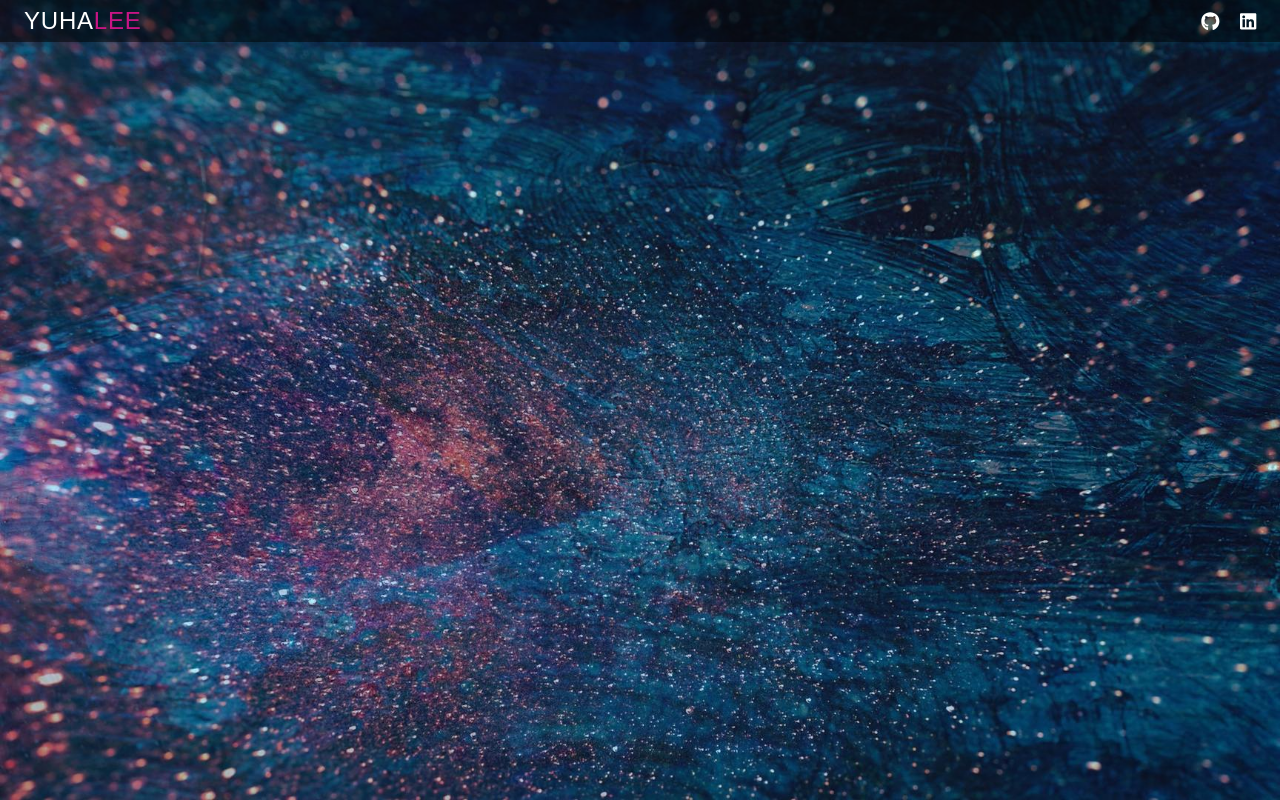
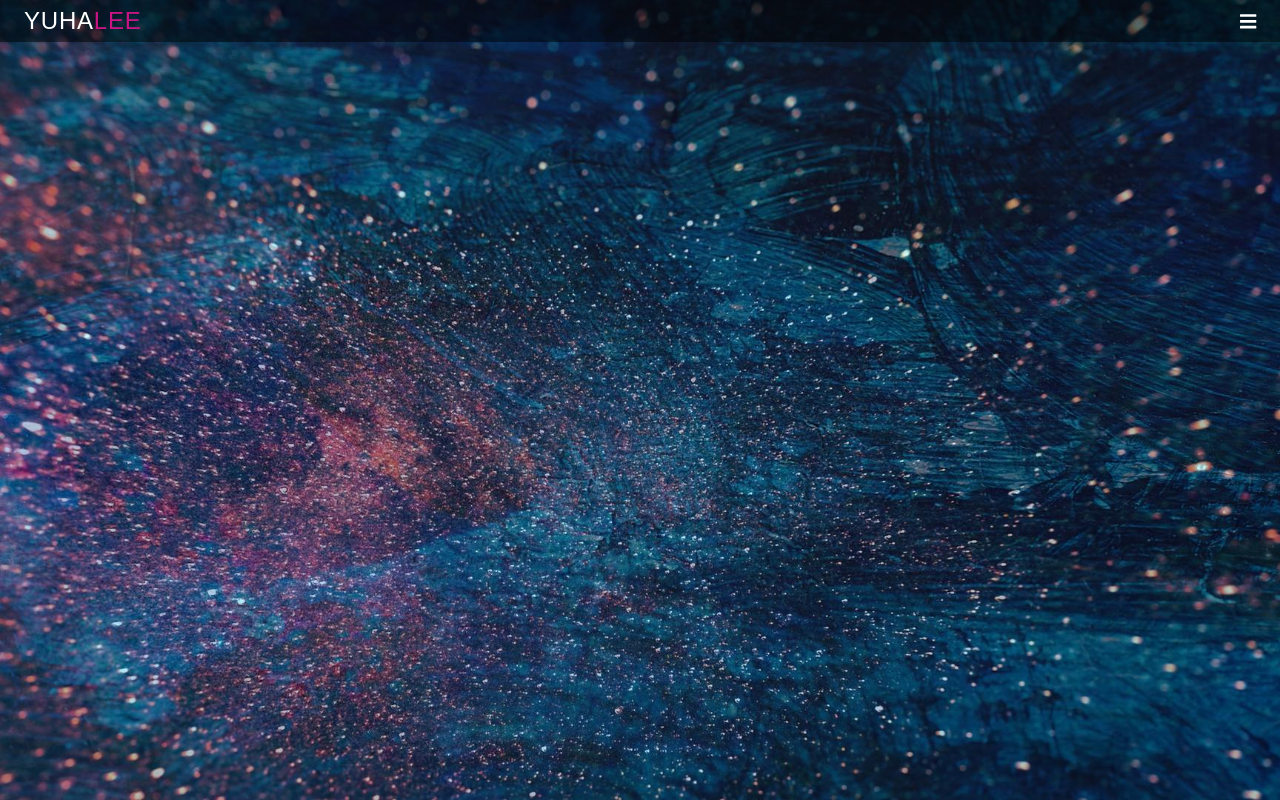
Before and after one commit to yuha-lee/me, a React app: page / in a window 1280 px wide. Built offline with nearby package versions, Linux system fonts and the light colour scheme; the HTML template or start-up script is replaced by a standard one.

Commit message:
- Change icons - Change background css

```diff
--- a/package.json
+++ b/package.json
@@ -13,6 +13,8 @@
   "dependencies": {
     "@fortawesome/fontawesome-svg-core": "^1.2.36",
     "@fortawesome/free-brands-svg-icons": "^5.15.4",
+    "@fortawesome/free-regular-svg-icons": "^5.15.4",
+    "@fortawesome/free-solid-svg-icons": "^5.15.4",
     "@fortawesome/react-fontawesome": "^0.1.15",
     "@material-ui/core": "^4.12.3",
     "@types/react-dom": "^17.0.9",
--- a/src/components/GNB.tsx
+++ b/src/components/GNB.tsx
@@ -1,5 +1,5 @@
 import { FontAwesomeIcon } from '@fortawesome/react-fontawesome';
-import { faLinkedin, faGithub } from "@fortawesome/free-brands-svg-icons";
+import { faBars } from '@fortawesome/free-solid-svg-icons';
 import { Container, Box, makeStyles } from '@material-ui/core';
 import Logo from './Logo';
 
@@ -33,8 +33,7 @@ const GNB = (): JSX.Element => {
             <Container maxWidth='lg' className={classes.container}>
                 <Logo />
                 <Box className={classes.btns}>
-                    <FontAwesomeIcon icon={faGithub} color='#FFFFFF' size='lg'/>
-                    <FontAwesomeIcon icon={faLinkedin} color='#FFFFFF' size='lg'/>
+                    <FontAwesomeIcon icon={faBars} color='#FFFFFF' size='lg'/>
                 </Box>
             </Container>
         </Box>
--- a/src/defaultTheme.ts
+++ b/src/defaultTheme.ts
@@ -148,7 +148,8 @@ export default createTheme({
 			'@global': {
 				body: {
 					height: '100vh',
-					background: 'url("bg.jpg") left top / cover no-repeat'
+					background: 'url("bg.jpg") no-repeat center fixed',
+					backgroundSize: 'cover'
 				},
 			},
 		},
```
Also changed, not shown: 1 other file (tests, documents, lock files or other folders).
